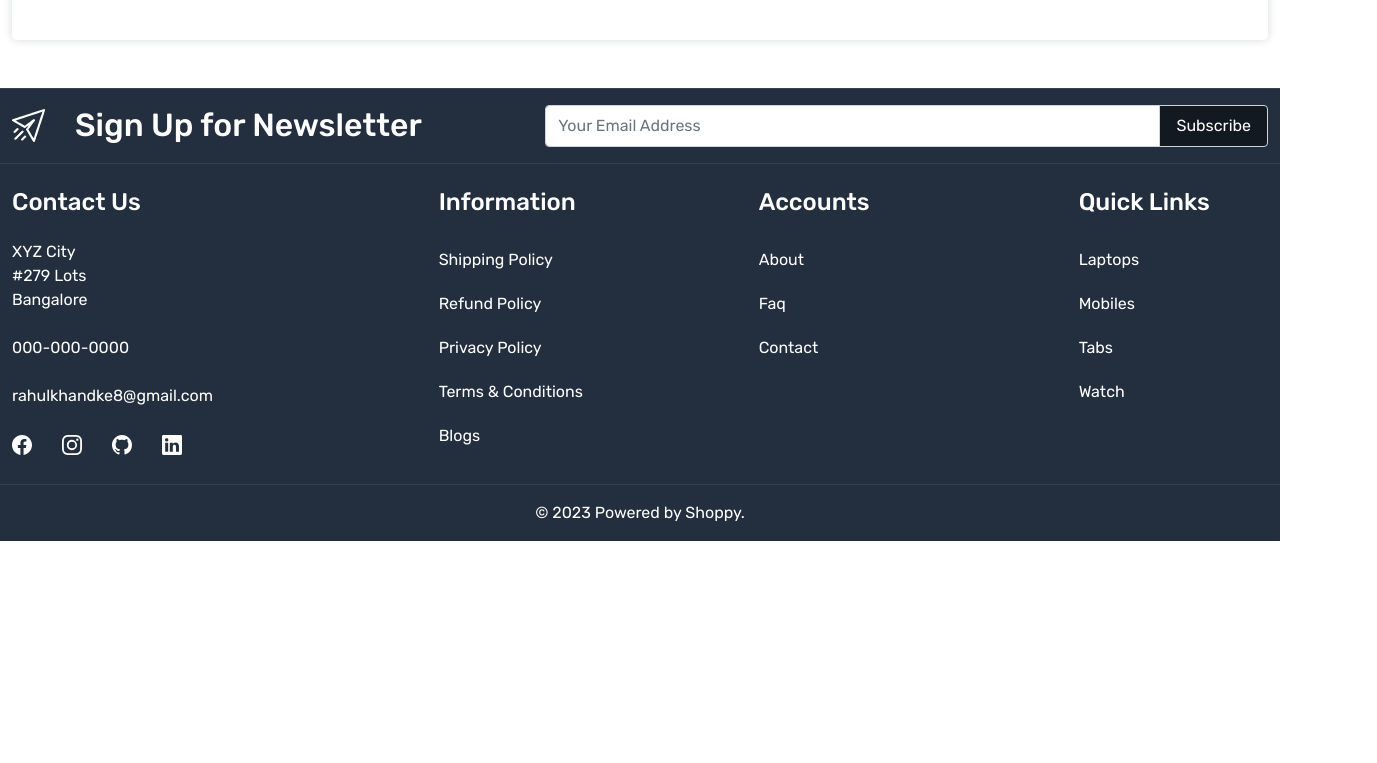
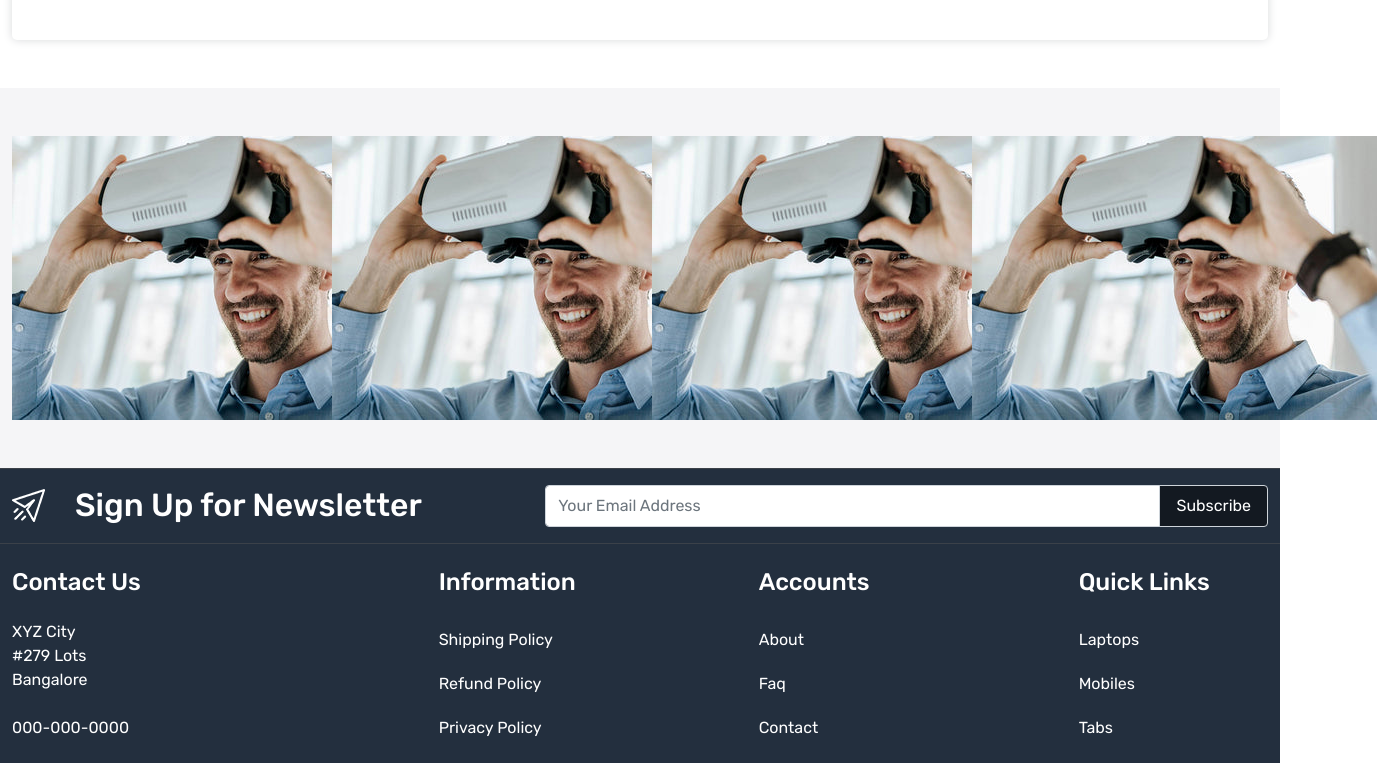
Before and after one commit to rahul3003/shopping, a React (Create React App) app in the folder frontend/: page / in a window 1280 px wide. Shown: the part 1455-2218 px from the top of the page, 1377 px wide, since content can reach past the window. Before the commit the page ends 1996 px from the top, so only its background shows below. Built offline with nearby package versions, Linux system fonts and the light colour scheme; the HTML template or start-up script is replaced by a standard one.

Commit message:
blog card

```diff
--- /dev/null
+++ b/frontend/src/components/BlogCard.js
@@ -0,0 +1,17 @@
+import React from 'react'
+
+const BlogCard = () => {
+    return (
+        <>
+        <div className='col-3'>
+            <div className='blog-card'>
+                <div className='blog-image'>
+                    <img src="images/blog-1.jpg" alt="blogs"/>
+                </div>
+            </div>
+        </div>
+        </>
+    )
+}
+
+export default BlogCard
--- a/frontend/src/pages/Home.jsx
+++ b/frontend/src/pages/Home.jsx
@@ -1,6 +1,7 @@
 import React from 'react'
 import { Link } from 'react-router-dom'
 import Marquee from 'react-fast-marquee'
+import BlogCard from '../components/BlogCard'
 
 const Home = () => {
   return (
@@ -203,6 +204,16 @@ const Home = () => {
           </div>
         </div>
       </section>
+      <section className='blog wrapper py-5 home-wrapper-2'>
+        <div className='container-xxl'>
+          <div className='row'>
+            <BlogCard/>
+            <BlogCard/>
+            <BlogCard/>
+            <BlogCard/>
+          </div>
+        </div>
+      </section>
     </>
   )
 }
```
